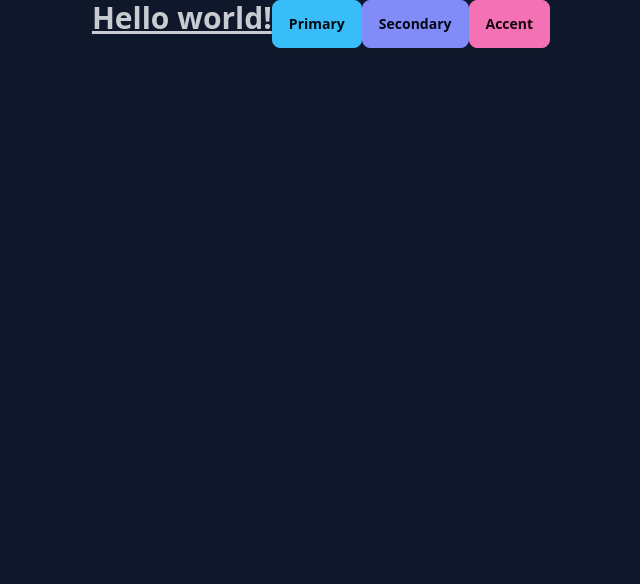
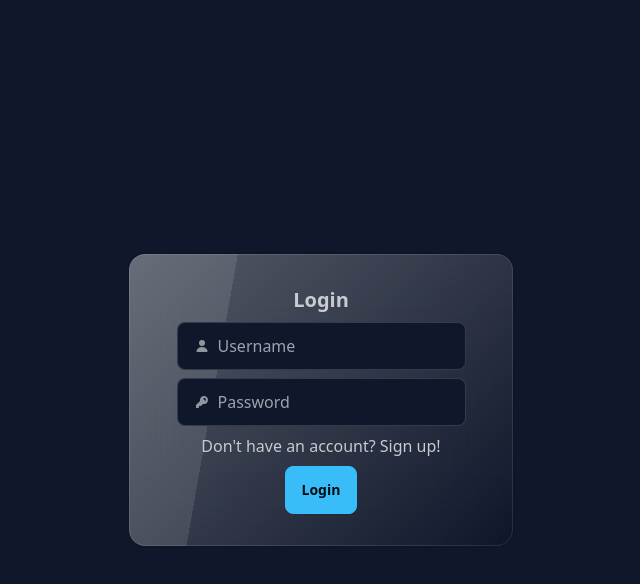
Before and after one commit to Mohitbhatt27/CRM-app, a React (Vite) app: page / in a window 1280 px wide. Shown: the top 584 px of the page, without its empty margins (319-959 px from the left). Built offline with nearby package versions, Linux system fonts and the light colour scheme; the HTML template or start-up script is replaced by a standard one.

Commit message:
Added login page

```diff
--- a/package.json
+++ b/package.json
@@ -11,7 +11,8 @@
   },
   "dependencies": {
     "react": "^18.2.0",
-    "react-dom": "^18.2.0"
+    "react-dom": "^18.2.0",
+    "react-router-dom": "^6.22.3"
   },
   "devDependencies": {
     "@types/react": "^18.2.66",
--- a/src/App.css
+++ b/src/App.css
@@ -0,0 +1,3 @@
+input:autofill {
+  background: #fff; /* or any other */
+}
--- a/src/App.jsx
+++ b/src/App.jsx
@@ -1,16 +1,10 @@
 import "./App.css";
+import Login from "./pages/auth/Login";
 
 function App() {
   return (
     <>
-      <div>
-        <h1 className="text-3xl font-bold underline text-center">
-          Hello world!
-          <button className="btn btn-primary">Primary</button>
-          <button className="btn btn-secondary">Secondary</button>
-          <button className="btn btn-accent">Accent</button>
-        </h1>
-      </div>
+      <Login />
     </>
   );
 }
--- /dev/null
+++ b/src/pages/auth/Login.jsx
@@ -0,0 +1,56 @@
+import { useState } from "react";
+
+function Login() {
+  const [pass, setPass] = useState("");
+
+  return (
+    <div className="flex justify-center items-center h-screen">
+      <div className="card w-96 glass flex items-center justify-center">
+        <div className="card-body">
+          <h2 className="card-title flex items-center justify-center ">
+            Login
+          </h2>
+
+          <label className="input input-bordered flex items-center gap-2">
+            <svg
+              xmlns="http://www.w3.org/2000/svg"
+              viewBox="0 0 16 16"
+              fill="currentColor"
+              className="w-4 h-4 opacity-70"
+            >
+              <path d="M8 8a3 3 0 1 0 0-6 3 3 0 0 0 0 6ZM12.735 14c.618 0 1.093-.561.872-1.139a6.002 6.002 0 0 0-11.215 0c-.22.578.254 1.139.872 1.139h9.47Z" />
+            </svg>
+            <input type="text" className="grow" placeholder="Username" />
+          </label>
+          <label className="input input-bordered flex items-center gap-2">
+            <svg
+              xmlns="http://www.w3.org/2000/svg"
+              viewBox="0 0 16 16"
+              fill="currentColor"
+              className="w-4 h-4 opacity-70"
+            >
+              <path
+                fillRule="evenodd"
+                d="M14 6a4 4 0 0 1-4.899 3.899l-1.955 1.955a.5.5 0 0 1-.353.146H5v1.5a.5.5 0 0 1-.5.5h-2a.5.5 0 0 1-.5-.5v-2.293a.5.5 0 0 1 .146-.353l3.955-3.955A4 4 0 1 1 14 6Zm-4-2a.75.75 0 0 0 0 1.5.5.5 0 0 1 .5.5.75.75 0 0 0 1.5 0 2 2 0 0 0-2-2Z"
+                clipRule="evenodd"
+              />
+            </svg>
+            <input
+              type="password"
+              className="grow"
+              placeholder="Password"
+              value={pass}
+              onChange={(e) => setPass(e.target.value)}
+            />
+          </label>
+          <p className="text-center">Don't have an account? Sign up!</p>
+          <div className="card-actions justify-center">
+            <button className="btn btn-primary flex items-center">Login</button>
+          </div>
+        </div>
+      </div>
+    </div>
+  );
+}
+
+export default Login;
```
Also changed, not shown: 1 other file (tests, documents, lock files or other folders).
